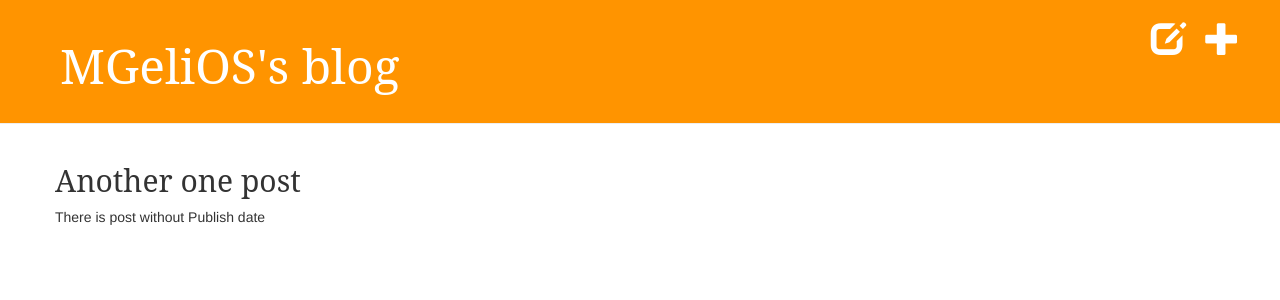
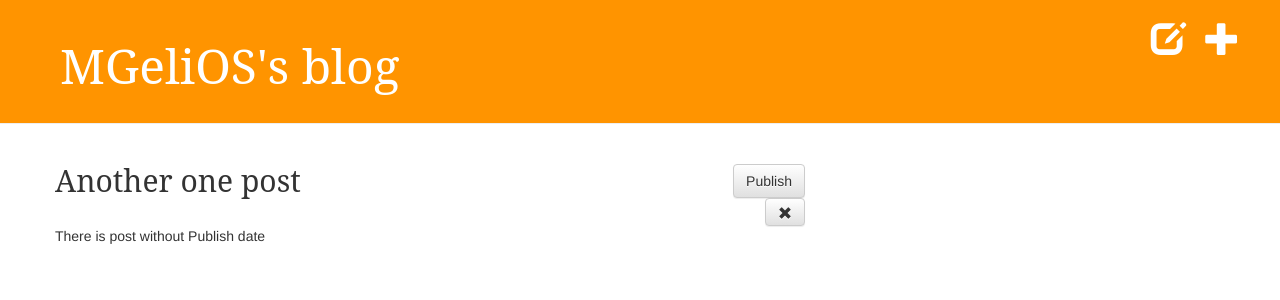
Before and after one commit to mgelios/my-first-blog, a Django app: page /post/2/ in a window 1280 px wide. Shown: the top 300 px of the page. Run offline with Django 3.2, Linux system fonts and the light colour scheme; a user stored in the database is signed in; data comes from the database, SQL or seed files in the repository; both versions use the stored data as it was after the commit; some libraries are stand-ins or nearby versions.

Commit message:
added post delete function

```diff
--- a/blog/static/css/blog.css
+++ b/blog/static/css/blog.css
@@ -40,6 +40,20 @@ h2, h3, h4 {
     float: right;
 }
 
+.publish {
+    float: right;
+}
+
+.delete {
+    float: right;
+    width: 100%;
+}
+
+.delete .btn{
+    float: right;
+}
+
+
 .post-form textarea, .post-form input{
     width: 100%;
 }
--- a/blog/templates/blog/post_detail.html
+++ b/blog/templates/blog/post_detail.html
@@ -6,6 +6,15 @@
             <div class="date">
                 {{ post.published_date }}
             </div>
+        {% else %}
+            <a class="btn btn-default publish" href="{% url 'post_publish' pk=post.pk %}">Publish</a>
+        {% endif %}
+        {% if user.is_authenticated %}
+            <div class="delete">
+                <a class="btn btn-default" href="{% url 'post_remove' pk=post.pk %}">
+                    <span class="glyphicon glyphicon-remove"></span>
+                </a>
+            </div>
         {% endif %}
         <h2>{{ post.title }}</h2>
         <p>{{ post.text|linebreaksbr }}</p>
--- a/blog/urls.py
+++ b/blog/urls.py
@@ -6,4 +6,6 @@ urlpatterns = [
     url(r'^post/(?P<pk>[0-9]+)/$', views.post_detail, name='post_detail'),
     url(r'^post/new/$', views.post_new, name='post_new'),
     url(r'^post/drafts/$', views.post_draft_list, name='post_draft_list'),
+    url(r'^post/(?P<pk>\d+)/publish/$', views.post_publish, name='post_publish'),
+    url(r'^post/(?P<pk>\d+)/remove/$', views.post_remove, name='post_remove'),
 ]
--- a/blog/views.py
+++ b/blog/views.py
@@ -28,3 +28,13 @@ def post_new(request):
 def post_draft_list(request):
     posts = Post.objects.filter(published_date__isnull=True).order_by('-created_date')
     return render(request, 'blog/post_draft_list.html', {'posts': posts})
+
+def post_publish(request, pk):
+    post = get_object_or_404(Post, pk=pk)
+    post.publish()
+    return redirect('post_detail', pk=pk)
+
+def post_remove(request, pk):
+    post = get_object_or_404(Post, pk=pk)
+    post.delete()
+    return redirect('post_list')
```
Also changed, not shown: db.sqlite3.
